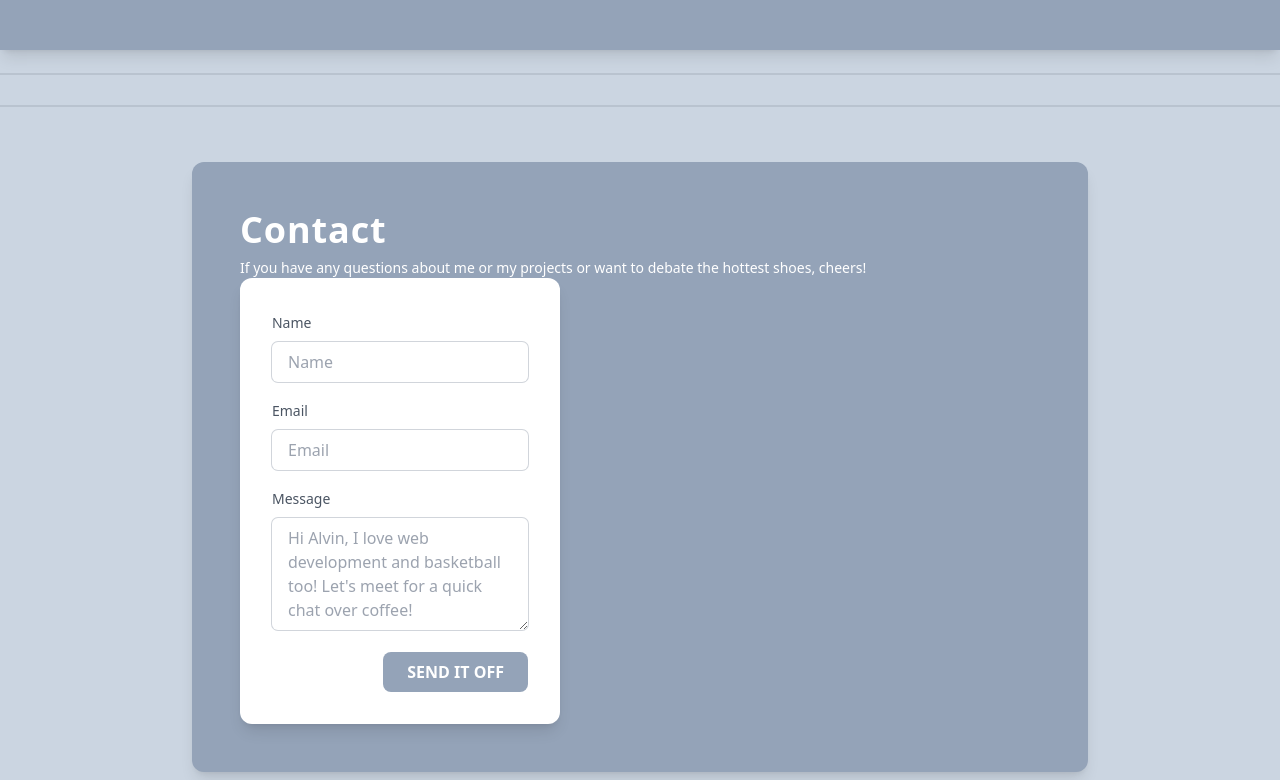
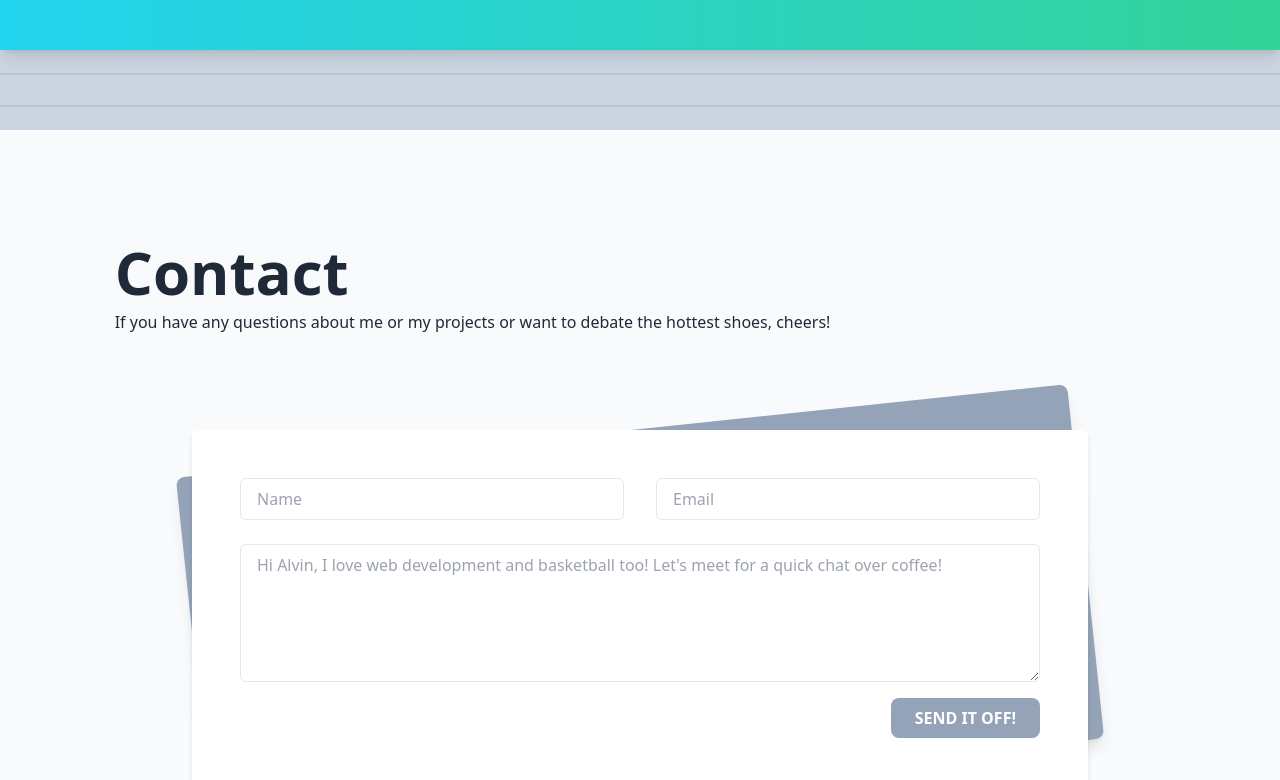
Before and after one commit to alvinwquach/alvin-quach-portfolio, a Next.js app: page / in a window 1280 px wide. Shown: the part 1360-2140 px from the top of the page. Built offline with nearby package versions, Linux system fonts and the light colour scheme.

Commit message:
fixed contact section

```diff
--- a/pages/index.tsx
+++ b/pages/index.tsx
@@ -139,7 +139,10 @@ const Home: NextPage = () => {
         </section>
         <div className="divider"></div>
         {/* Skills */}
-        <section className="bg-slate-400 pb-20 shadow-lg" id="skills">
+        <section
+          className="bg-gradient-to-r from-cyan-400 to-emerald-400 pb-20 shadow-lg"
+          id="skills"
+        >
           <div className="wrapper">
             <h2 className="pb-32 text-left text-6xl leading-tight tracking-tight">
               Skills
@@ -351,78 +354,58 @@ const Home: NextPage = () => {
         <div className="divider"></div>
 
         <div className="divider"></div>
+
         {/* Contact */}
-        <section id="contact">
+        <section className="bg-gray-50 px-8 pt-20 pb-36" id="contact">
           <div className="wrapper">
-            {/* <h4 className="justify-left mb-3 py-4 text-4xl capitalize leading-tight">
-              Let's get in touch!
-            </h4>
-            <p className="justify-left mb-3 text-base font-normal leading-tight">
+            <div className="text-left">
+              <h1 className="text-6xl font-bold text-gray-800">Contact</h1>
+              <p className="pt-2">
                 If you have any questions about me or my projects or want to
-              debate the hottest shoes, I'm your man! Drop a comment, question,
-              concern. Cheers!
-            </p> */}
-            <div className="flex flex-col items-center justify-center">
-              <div className="flex w-full max-w-4xl flex-col space-y-6 rounded-xl bg-slate-400 p-8 text-white  shadow-lg sm:p-12 md:flex-row md:space-x-6 md:space-y-0">
-                <div className="flex flex-col justify-between">
-                  <div>
-                    <h1 className="text-4xl font-bold capitalize tracking-wide">
-                      Contact
-                    </h1>
-                    <p className="pt-2 text-sm">
-                      If you have any questions about me or my projects or want
-                      to debate the hottest shoes, cheers!
+                debate the hottest shoes, cheers!
               </p>
             </div>
-                  <div>
-                    <div className="rounded-xl bg-white p-8 text-gray-600 shadow-lg md:w-80">
+          </div>
+          <div className="relative mx-auto mt-16 max-w-4xl">
+            <div className="absolute inset-0 z-10 -skew-y-6 transform bg-slate-400 shadow-lg sm:-rotate-6 sm:skew-y-0 sm:rounded-lg"></div>
+            <div className="relative z-20 rounded-md bg-white p-12 shadow-md">
               <form
-                        action="https://formspree.io/f/mdobokk"
-                        method="post"
+                action="https://formspree.io/f/mdobokkz"
+                method="POST"
                 className="flex flex-col space-y-4"
               >
-                        <div>
-                          <label htmlFor="name" className="text-sm">
+                <div className="grid grid-cols-1 gap-x-8 gap-y-6 md:grid-cols-2">
+                  <label htmlFor="name" className="sr-only text-sm">
                     Name
                   </label>
                   <input
                     type="text"
                     placeholder="Name"
-                            className="mt-2 w-full rounded-md px-4 py-2 outline-none ring-1 ring-gray-300 focus:ring-2 focus:ring-teal-300"
+                    className="rounded-md border border-gray-200 px-4 py-2 outline-none hover:border-gray-400 focus:border-gray-400"
                     required
                   />
-                        </div>
-                        <div>
-                          <label htmlFor="email" className="text-sm">
+                  <label htmlFor="email" className="sr-only text-sm">
                     Email
                   </label>
                   <input
-                            type="email"
+                    type="text"
                     placeholder="Email"
-                            className="mt-2 w-full rounded-md px-4 py-2 outline-none ring-1 ring-gray-300 focus:ring-2 focus:ring-teal-300"
+                    className="rounded-md border border-gray-200 px-4 py-2 outline-none hover:border-gray-400 focus:border-gray-400"
                     required
                   />
-                        </div>
-                        <div>
-                          <label htmlFor="message" className="text-sm">
-                            Message
+                  <label htmlFor="email" className="sr-only text-sm">
+                    Leave a message for Alvin
                   </label>
                   <textarea
-                            rows={4}
+                    rows={5}
                     placeholder="Hi Alvin, I love web development and basketball too! Let's meet for a quick chat over coffee!"
-                            className="mt-2 w-full rounded-md px-4 py-2 outline-none ring-1 ring-gray-300 focus:ring-2 focus:ring-teal-300"
-                            required
+                    className="rounded-md border border-gray-200 px-4 py-2 outline-none hover:border-gray-400 focus:border-gray-400 md:col-span-2"
                   ></textarea>
                 </div>
                 <button className="inline-block self-end rounded-lg bg-slate-400 px-6 py-2 font-bold uppercase text-white">
-                          Send it off
+                  Send it off!
                 </button>
               </form>
-                    </div>
-                  </div>
-                </div>
-                <div></div>
-              </div>
             </div>
           </div>
         </section>
```
Lines whose indentation alone changed are shown as unchanged.
